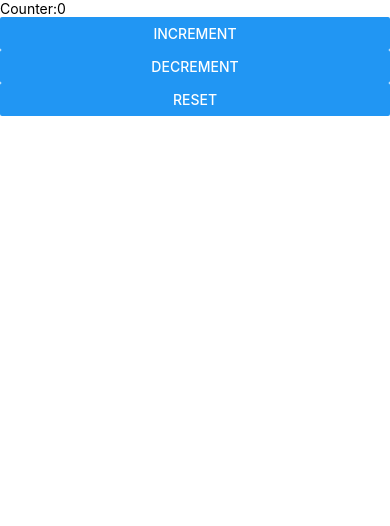
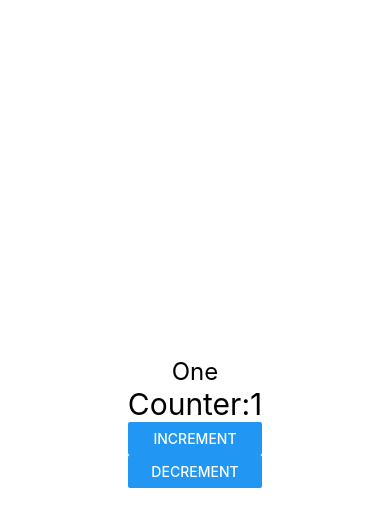
Before and after one commit to bhattk64/React-Native-Practice, a React Native app: screen / in a window 390 px wide. Shown: the top 526 px of the page. Built offline with nearby package versions, Linux system fonts and the light colour scheme.

Commit message:
ZUSTAND -a state management library for react apps

```diff
--- a/App.jsx
+++ b/App.jsx
@@ -3,22 +3,25 @@ import React from 'react'
 // import AsyncStorageExample from './src/components/AsyncStorageExample'
 // import ImageComponentExample from './src/components/ImageComponentExample'
 // import Parent from './src/components/Parent'
-import {Provider}from 'react-redux'
-import { store } from './src/redux/store/store'
-import Counter from './src/components/Counter'
+// import {Provider}from 'react-redux'
+// import { store } from './src/redux/store/store'
+// import Counter from './src/components/Counter'
+import One from './src/components/One'
 
 const App = () => {
   return (
-    // <View style={{flex:1}}>
-    //   {/* <AsyncStorageExample/> */}
-    //   {/* <ImageComponentExample/> */}
-    //   {/* <Parent/> */}
-    // </View>
-    <Provider store={store}>
-    <Counter/>
+    <View style={{flex:1}}>
+      {/* <AsyncStorageExample/> */}
+      {/* <ImageComponentExample/> */}
+      {/* <Parent/> */}
+      <One/>
+    </View>
+    // <Provider store={store}>
+    // <Counter/>
 
 
-    </Provider>
+    // </Provider>
+
   )
 }
 
--- a/package.json
+++ b/package.json
@@ -27,7 +27,8 @@
     "react-native-screens": "^4.4.0",
     "react-native-tab-view": "^4.0.5",
     "react-native-vector-icons": "^10.2.0",
-    "react-redux": "^9.2.0"
+    "react-redux": "^9.2.0",
+    "zustand": "^5.0.3"
   },
   "devDependencies": {
     "@babel/core": "^7.25.2",
--- /dev/null
+++ b/src/components/One.jsx
@@ -0,0 +1,14 @@
+import { View, Text } from 'react-native'
+import React from 'react'
+import Two from './Two'
+
+const One = () => {
+  return (
+    <View style={{flex:1,justifyContent:'center',alignItems:'center'}}>
+      <Text style={{fontSize:24}}>One</Text>
+      <Two/>
+    </View>
+  )
+}
+
+export default One
--- /dev/null
+++ b/src/components/Two.jsx
@@ -0,0 +1,17 @@
+import { View, Text,Button } from 'react-native'
+import React from 'react'
+import { useCounterStore } from '../zustand/store'
+
+
+const Two = () => {
+    const {count,increment,decrement}=useCounterStore()
+  return (
+    <View>
+      <Text style={{fontSize:30}}>Counter:{count}</Text>
+      <Button title='Increment' onPress={increment} />
+      <Button title='Decrement' onPress={decrement} />
+    </View>
+  )
+}
+
+export default Two
--- /dev/null
+++ b/src/zustand/store.js
@@ -0,0 +1,7 @@
+import {create}from 'zustand'
+export const useCounterStore=create((set)=>({
+    count:1,
+    increment:()=>set((state)=>({count:state.count+1})),
+    decrement:()=>set((state)=>({count:state.count-1})),
+
+}))
```
Also changed, not shown: 1 other file (tests, documents, lock files or other folders).
